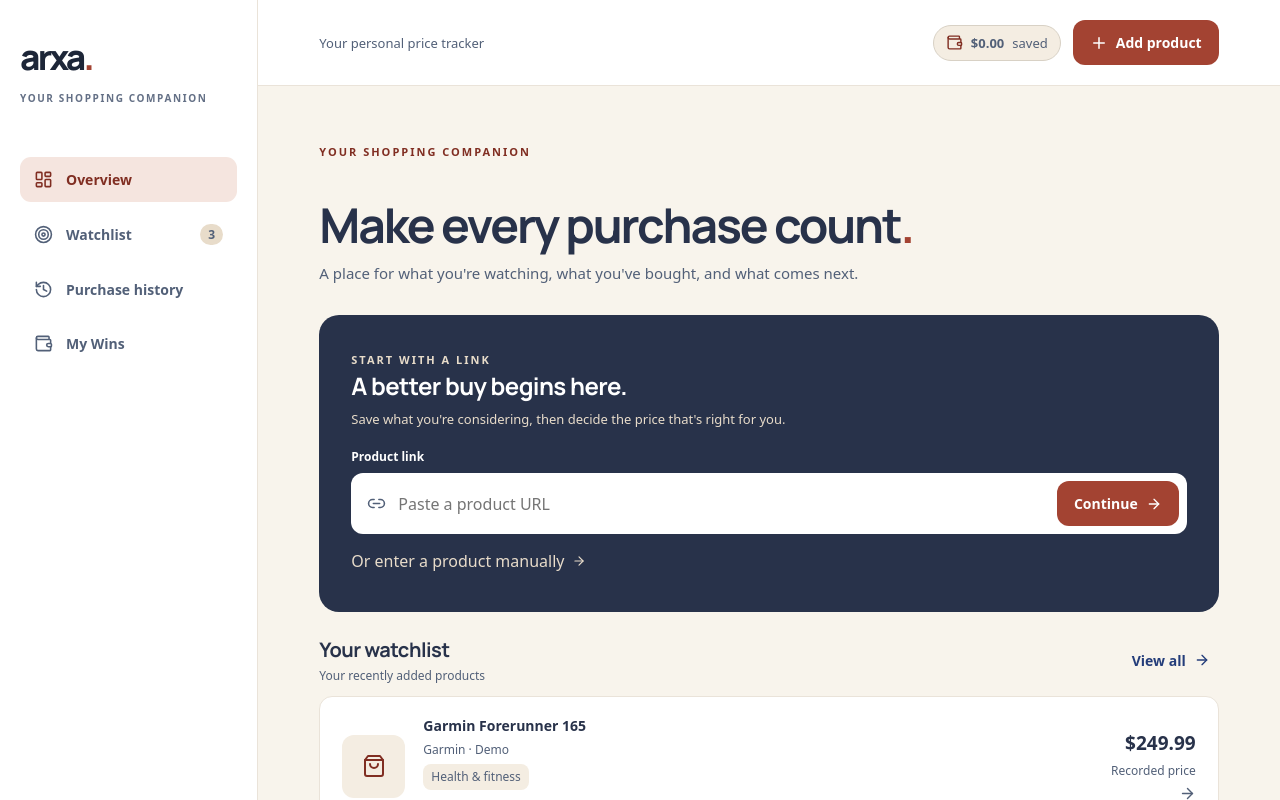
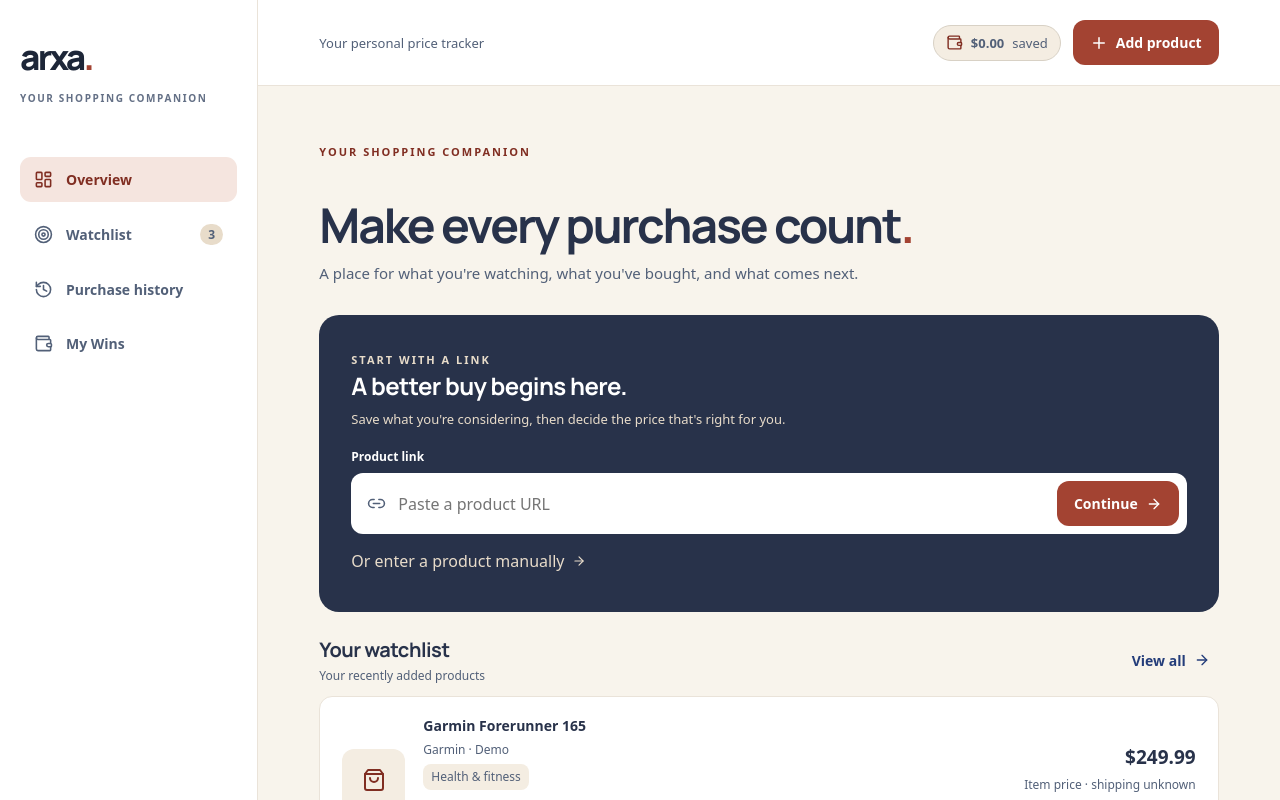
Before and after one commit to absaxena-design/Offer-app, a React (Vite) app: page / in a window 1280 px wide. Shown: the top 800 px of the page. Built offline with nearby package versions, Linux system fonts and the light colour scheme.

Commit message:
feat: match targets against item plus known shipping and display product image

```diff
--- a/src/components/product.jsx
+++ b/src/components/product.jsx
@@ -7,11 +7,12 @@ export function monitoringDaysLeft(product,now=Date.now()){if(!product?.purchase
 export function recordedSavings(p) {return Math.max(0,(Number(p.priceAtPurchase??p.price)||0)-(Number(p.purchasePrice)||0))}
 export function PriceDisplay({value,className=''}) {return <span className={className}>{money(value)}</span>}
 export function TargetPrice({value}) {return <span className="target"><Target size={13}/> Target {money(value)}</span>}
-export function isTargetReached(p){const price=Number(p?.price),target=Number(p?.target);return p?.status==='watching'&&p?.price!==''&&p?.target!==''&&Number.isFinite(price)&&Number.isFinite(target)&&price>0&&target>0&&price<=target}
+export function matchPrice(p){const price=Number(p?.price),shipping=p?.shippingCost; if(!Number.isFinite(price)||price<=0||shipping==null||shipping==='')return null;const fee=Number(shipping);return Number.isFinite(fee)&&fee>=0?price+fee:null}
+export function isTargetReached(p){const total=matchPrice(p),target=Number(p?.target);return p?.status==='watching'&&total!==null&&Number.isFinite(target)&&target>0&&total<=target}
 export function TargetReachedBadge(){return <span className="target-reached-badge">Target reached</span>}
-export function ProductIcon(){return <span className="product-icon"><ShoppingBag size={24}/></span>}
+export function ProductIcon({imageUrl,title}){return <span className="product-icon">{imageUrl?<img src={imageUrl} alt={title||'Product'} onError={e=>{e.currentTarget.style.display='none'}}/>:<ShoppingBag size={24}/>}</span>}
 export function CategoryLabel({category}) {return <span className="category-label">{categoryLabel(category)}</span>}
-export function ProductCard({product:p,onClick}) {return <button className="product-card" onClick={()=>onClick(p.id)}><ProductIcon/><span className="product-info"><strong>{p.title}</strong><small>{p.store}{p.demo?' · Demo':''}</small><CategoryLabel category={p.category}/>{isTargetReached(p)&&<TargetReachedBadge/>}<TargetPrice value={p.target}/></span><span className="product-price"><strong><PriceDisplay value={p.price}/></strong><small>Recorded price</small><ArrowRight size={17}/></span></button>}
+export function ProductCard({product:p,onClick}) {return <button className="product-card" onClick={()=>onClick(p.id)}><ProductIcon imageUrl={p.imageUrl} title={p.title}/><span className="product-info"><strong>{p.title}</strong><small>{p.store}{p.demo?' · Demo':''}</small><CategoryLabel category={p.category}/>{isTargetReached(p)&&<TargetReachedBadge/>}{matchPrice(p)===null&&<span className="price-unknown">Shipping needed for target match</span>}<TargetPrice value={p.target}/></span><span className="product-price"><strong><PriceDisplay value={matchPrice(p)??p.price}/></strong><small>{matchPrice(p)===null?'Item price · shipping unknown':'Product + shipping'}</small><ArrowRight size={17}/></span></button>}
 export function ProductList({products,onSelect}) {return <div className="products">{products.map(p=><ProductCard key={p.id} product={p} onClick={onSelect}/>)}</div>}
 export function MonitoringCountdown({product}) {const days=monitoringDaysLeft(product);return <StatusBadge status={days?'purchased':'ended'}>{days?days+' days left':'Monitoring ended'}</StatusBadge>}
 export function PurchaseSummary({product}) {return <><div className="details-row"><span>Paid</span><strong><PriceDisplay value={product.purchasePrice}/></strong></div><div className="details-row"><span>Recorded savings*</span><strong className="good"><PriceDisplay value={recordedSavings(product)}/></strong></div><div className="hint">*Compared with the price recorded at purchase. Automated post-purchase price checks are not available yet.</div></>}
```
